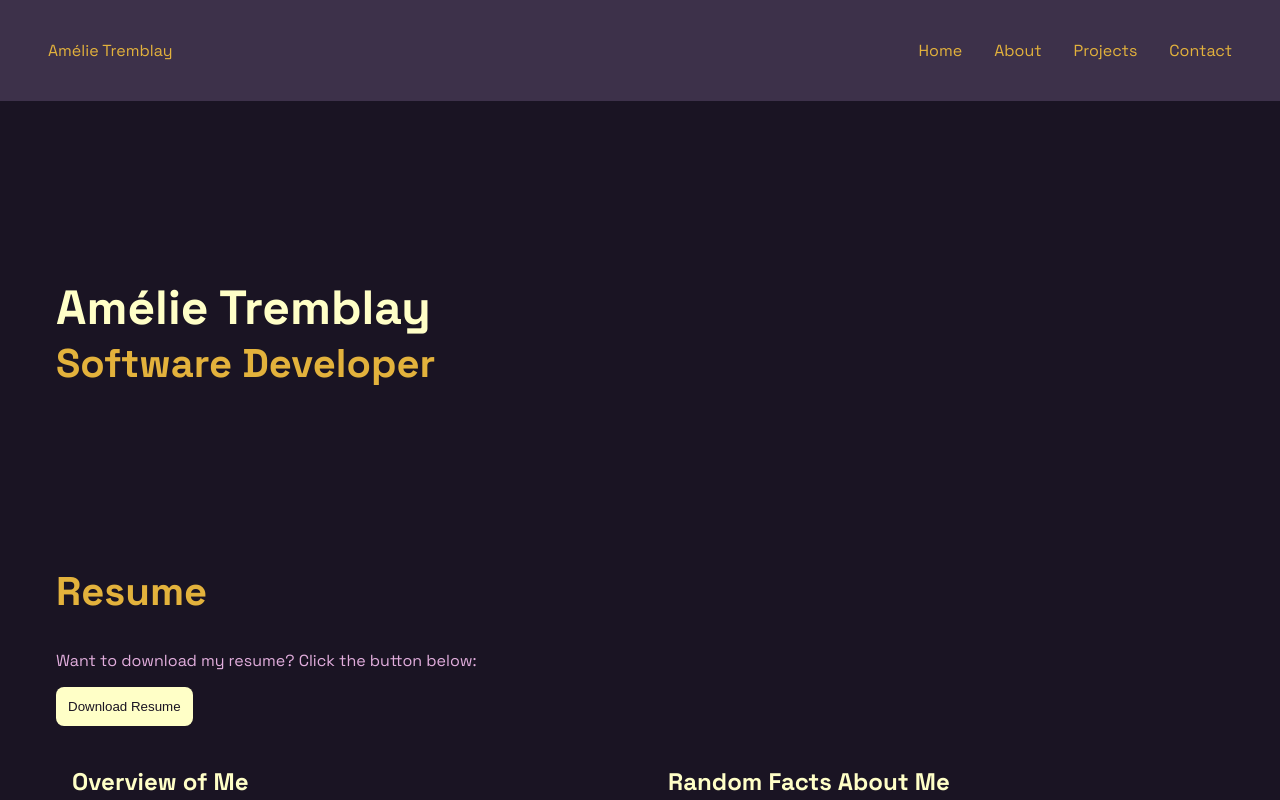
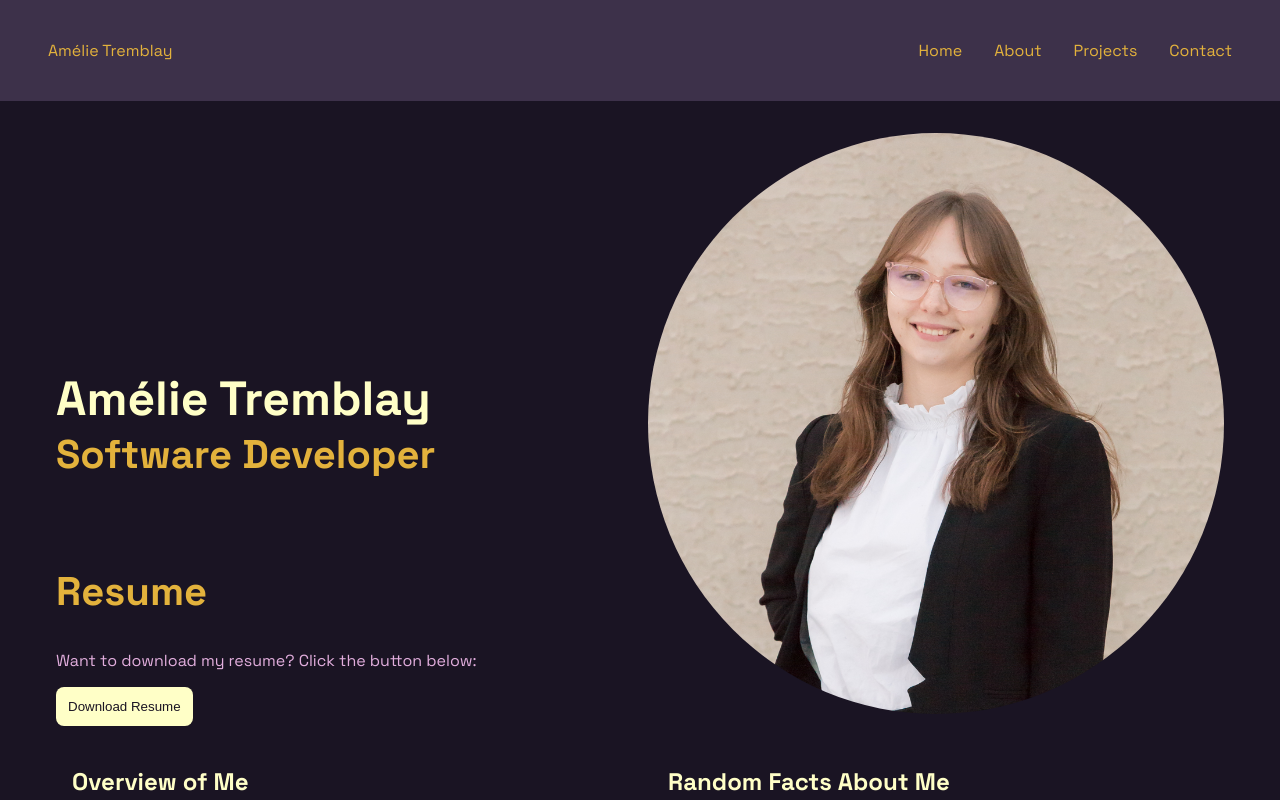
Before and after one commit to Atremblay9/personal-site, a Next.js app: page / in a window 1280 px wide. Shown: the top 800 px of the page. Built offline with nearby package versions, Linux system fonts and the light colour scheme.

Commit message:
Added headshot

```diff
--- a/components/homePage.js
+++ b/components/homePage.js
@@ -21,7 +21,7 @@ export default function HomePage() {
                 <h2 style={{ margin: 0 }}>Software Developer</h2>
             </Grid>
             <Grid size={6}>
-
+                <img src="/img/headshot.jpg" alt="Amélie Tremblay" style={{ width: '100%', height: '100%',borderRadius:'50%', objectFit: 'cover' }} />
             </Grid>
 
         </Grid>
```
Also changed, not shown: public/img/headshot.jpg (added).
